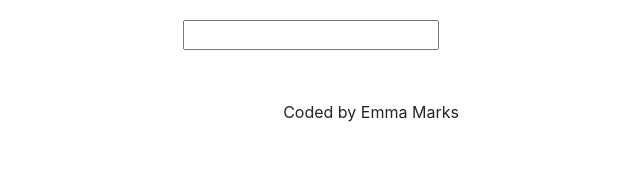
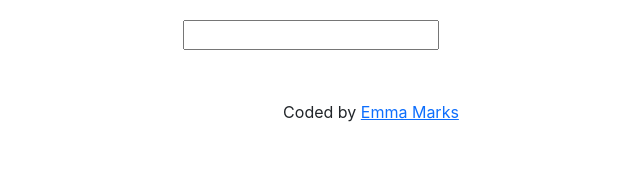
Before and after one commit to emmamarks27/dictionary-app, a React (Create React App) app: page / in a window 1280 px wide. Shown: the top 190 px of the page, without its empty margins (269-909 px from the left). Built offline with nearby package versions, Linux system fonts and the light colour scheme.

Commit message:
Added Synonyms and some conditional rendering for Examples

```diff
--- a/src/App.js
+++ b/src/App.js
@@ -10,7 +10,16 @@ export default function App() {
         <main>
           <Dictionary />
         </main>
-        <footer className="footer">Coded by Emma Marks</footer>
+        <footer className="footer">
+          Coded by{" "}
+          <a
+            href="https://github.com/emmamarks27"
+            target="_blank"
+            rel="noreferrer"
+          >
+            Emma Marks
+          </a>
+        </footer>
       </div>
     </div>
   );
--- a/src/Dictionary.js
+++ b/src/Dictionary.js
@@ -17,7 +17,6 @@ export default function Dictionary() {
   }
 
   function handleResponse(response) {
-    console.log(response.data[0]);
     setResults(response.data[0]);
   }
 
--- /dev/null
+++ b/src/Example.js
@@ -0,0 +1,12 @@
+export default function Example(props) {
+  if (props.example) {
+    return (
+      <p>
+        <strong>Example:</strong>
+        <em>{props.example}</em>
+      </p>
+    );
+  } else {
+    return null;
+  }
+}
--- a/src/Meaning.js
+++ b/src/Meaning.js
@@ -1,15 +1,21 @@
 import React from "react";
+import Synonyms from "./Synonyms";
+import Example from "./Example";
 
 export default function Meaning(props) {
-  console.log(props.meaning.partOfSpeech);
   return (
     <div className="meaning">
       <h4>{props.meaning.partOfSpeech}</h4>
       {props.meaning.definitions.map(function (definition, index) {
         return (
           <div key={index}>
-            <p>{definition.definition}</p>
-            <em>{definition.example}</em>
+            <p>
+              <strong>Definition:</strong>
+              {definition.definition}
+              <br />
+              <Example example={definition.example} />
+              <Synonyms synonyms={definition.synonyms} />
+            </p>
           </div>
         );
       })}
--- a/src/Results.js
+++ b/src/Results.js
@@ -2,7 +2,6 @@ import React from "react";
 import Meaning from "./Meaning";
 
 export default function Results(props) {
-  console.log(props.results);
   if (props.results) {
     return (
       <div className="Results">
--- /dev/null
+++ b/src/Synonyms.js
@@ -0,0 +1,16 @@
+export default function Synonyms(props) {
+  if (props.synonyms) {
+    return (
+      <div>
+        <strong>Synonyms:</strong>
+        <ul>
+          {props.synonyms.map(function (synonym, index) {
+            return <li key={index}>{synonym}</li>;
+          })}
+        </ul>
+      </div>
+    );
+  } else {
+    return null;
+  }
+}
```
